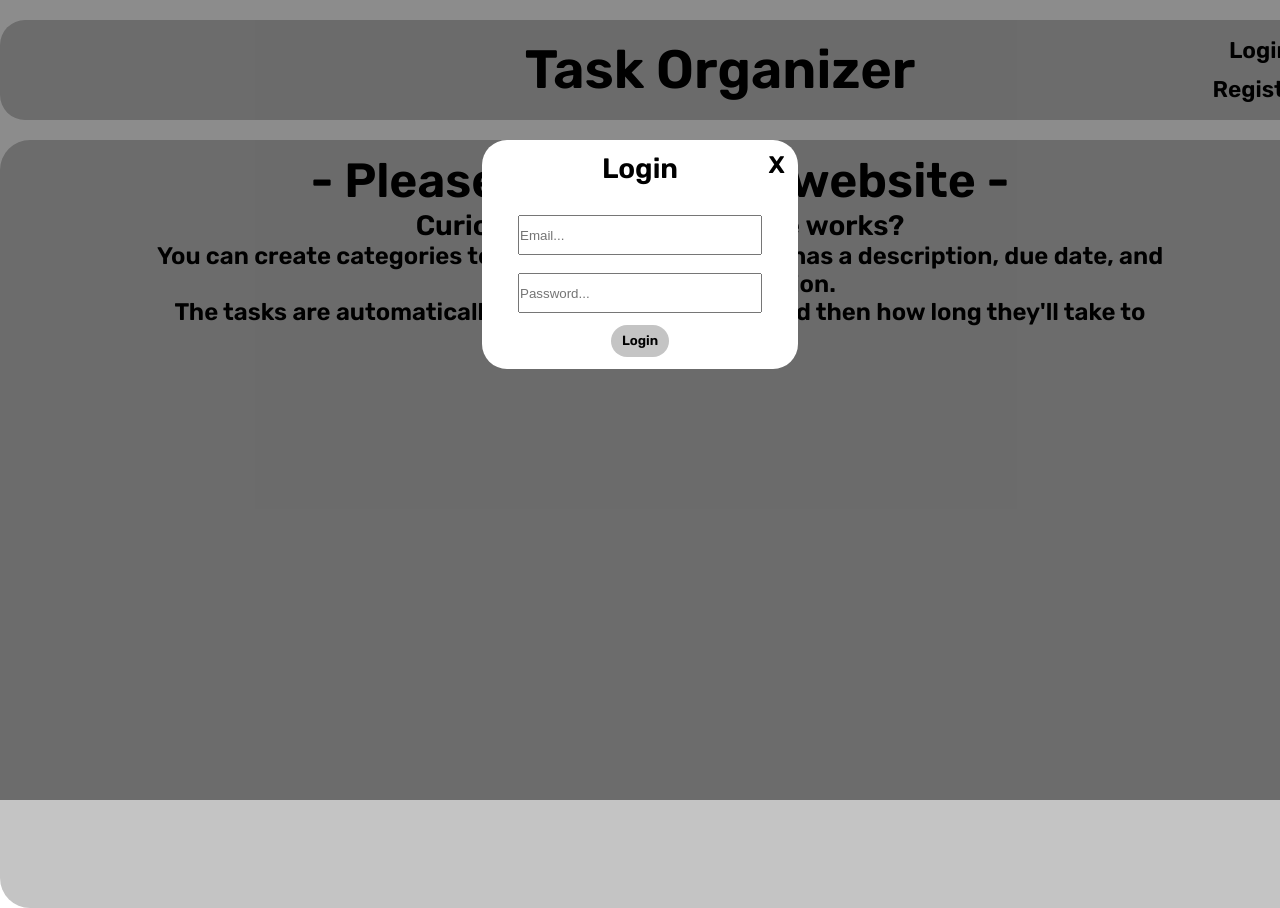
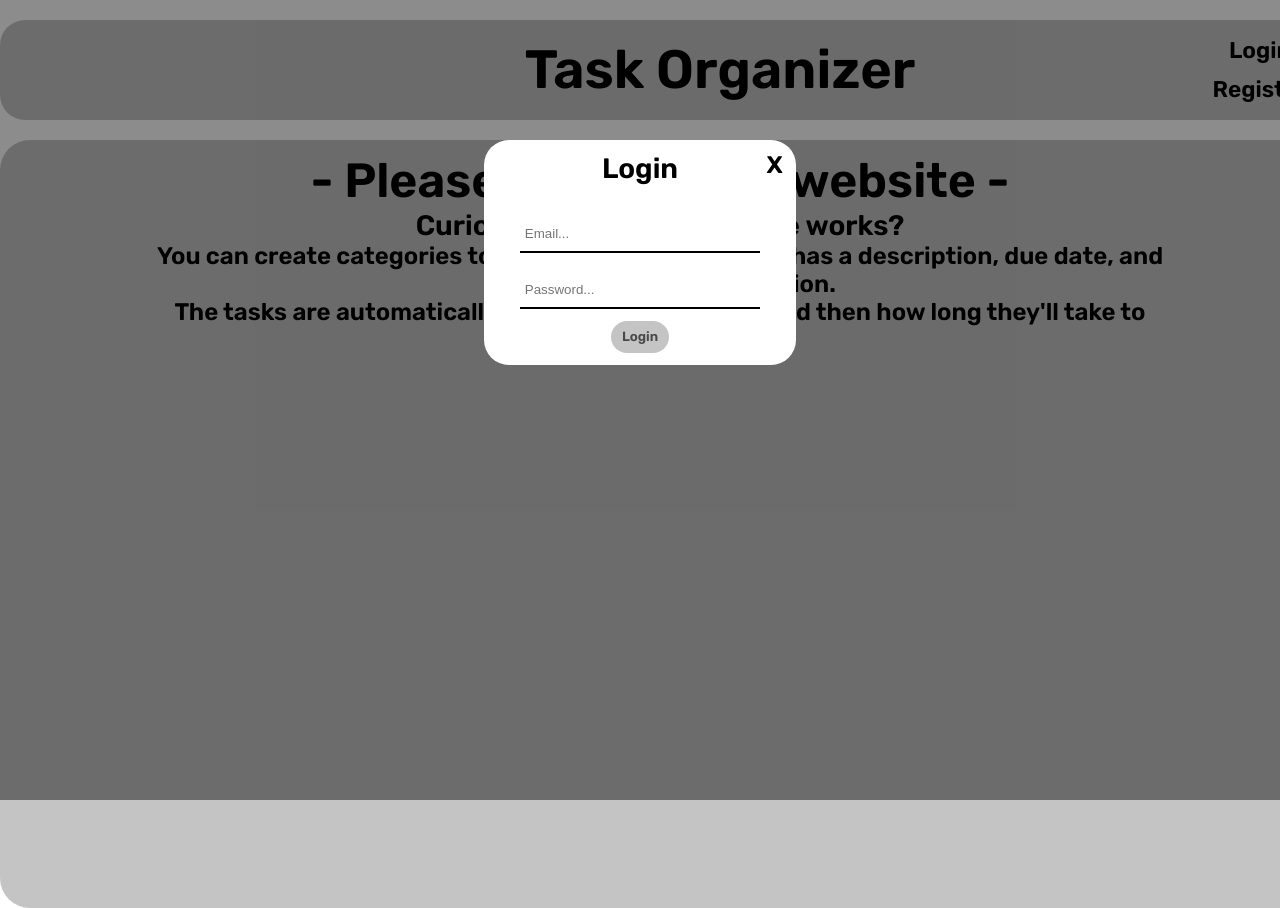
Before and after one commit to isaacfolmsbee/TaskOrganizerClient, a Vue app: page / in a window 1280 px wide. Both pictures are taken after a click on the link "Login". Shown: the top 908 px of the page. Built offline with nearby package versions, Linux system fonts and the light colour scheme.

Commit message:
Styling modal

```diff
--- a/src/components/Modal.vue
+++ b/src/components/Modal.vue
@@ -216,6 +216,8 @@ export default {
 
 .modal-body #title {
 	margin: 0.5rem;
+	cursor: default;
+	user-select: none;
 }
 
 #modal-close {
@@ -242,29 +244,48 @@ export default {
 }
 
 .modal-body input {
-	width: 10rem;
+	width: 9.8rem;
 	height: 1.5rem;
 	margin-top: 0.75rem;
+	border: 0.1rem #000000;
+	border-style: none none solid none;
+	padding-left: 0.2rem;
+	transition: 400ms;
+}
+
+.modal-body input:focus {
+	background-color: #dfdfdf;
+}
+
+.modal-body select {
+	background-color: #C4C4C4;
+	border: none;
 }
 
 .modal-body button {
 	padding: 0.35rem 0.45rem;
 	margin: 0.5rem 0;
 	background-color: #C4C4C4;
+	color: #494949;
 	border: none;
 	border-radius: 25px;
 	font-family: 'Rubik', sans-serif;
 	cursor: pointer;
+	transition: 400ms;
+}
+
+.modal-body button:hover {
+	color: #000000;
 }
 
 .modal-body .dateField {
 	width: 10rem;
 	display: flex;
-	justify-content: center;
+	justify-content: space-around;
 }
 
 .modal-body .dateField input {
-	width: 2.85rem;
+	width: 3rem;
 }
 
 .modal-body .timeSelector {
```
